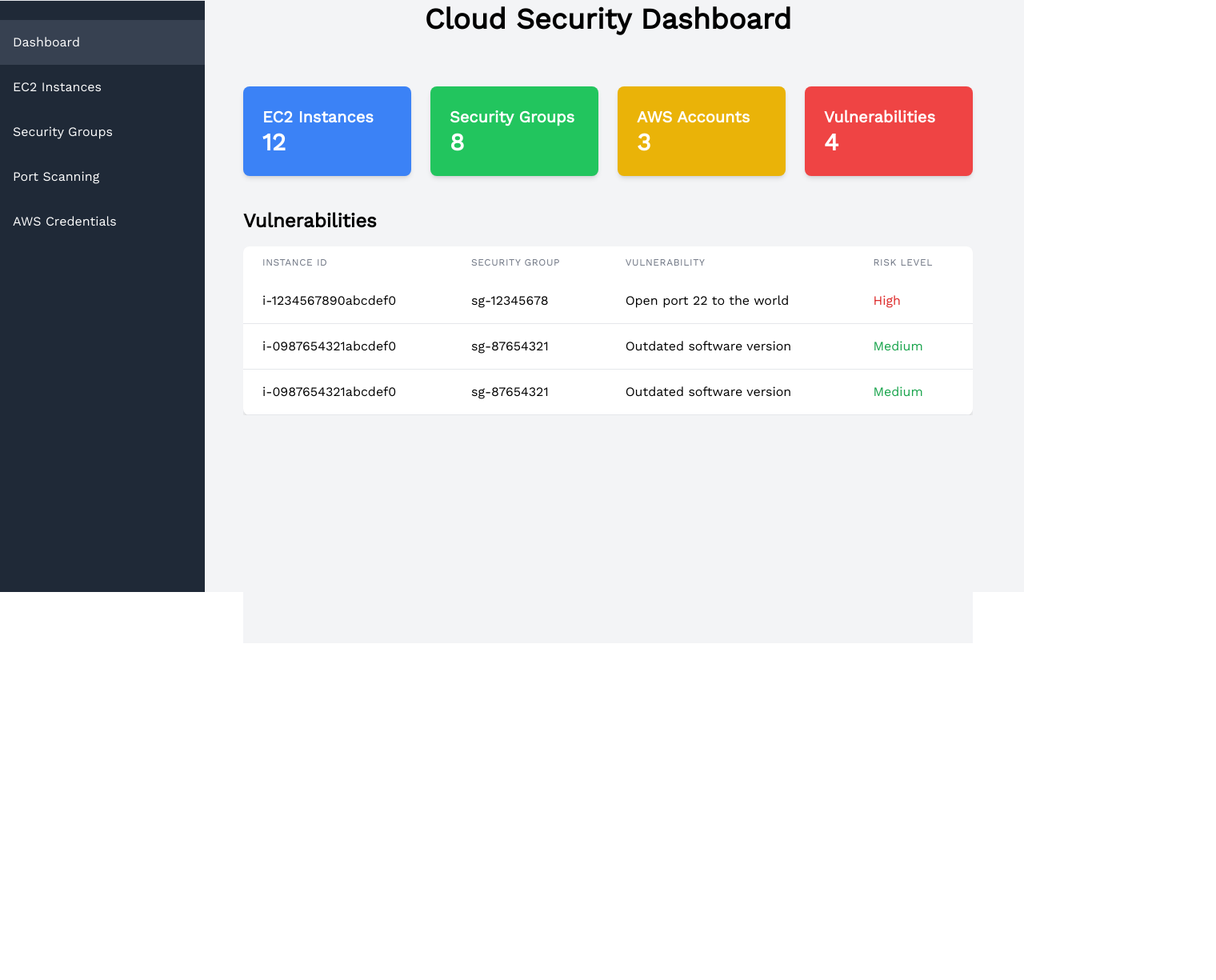
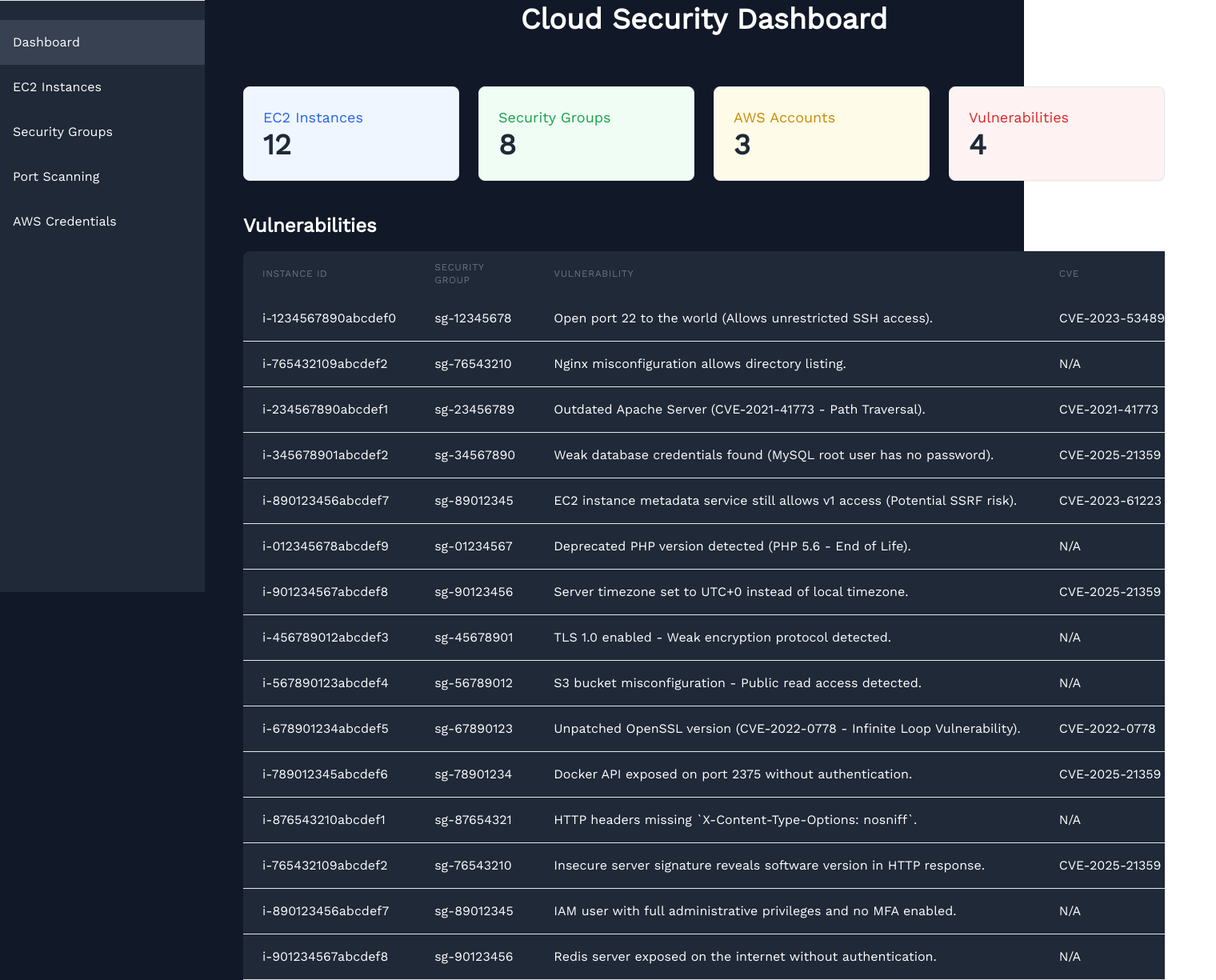
Before and after one commit to iamtoyosee/VulnScannerFrontend, a React (Create React App) app: page / in a window 1280 px wide. Shown: the part 60-1285 px from the top of the page at 80% size, 1520 px wide, since content can reach past the window. Before the commit the page ends 864 px from the top, so only its background shows below. Built offline with nearby package versions, Linux system fonts and the light colour scheme.

Commit message:
update march

```diff
--- a/package.json
+++ b/package.json
@@ -7,6 +7,7 @@
     "@testing-library/react": "^13.4.0",
     "@testing-library/user-event": "^13.5.0",
     "axios": "^1.7.7",
+    "lucide-react": "^0.479.0",
     "react": "^18.3.1",
     "react-dom": "^18.3.1",
     "react-router-dom": "^6.26.2",
--- a/src/App.css
+++ /dev/null
@@ -1,38 +0,0 @@
-.App {
-  text-align: center;
-}
-
-.App-logo {
-  height: 40vmin;
-  pointer-events: none;
-}
-
-@media (prefers-reduced-motion: no-preference) {
-  .App-logo {
-    animation: App-logo-spin infinite 20s linear;
-  }
-}
-
-.App-header {
-  background-color: #282c34;
-  min-height: 100vh;
-  display: flex;
-  flex-direction: column;
-  align-items: center;
-  justify-content: center;
-  font-size: calc(10px + 2vmin);
-  color: white;
-}
-
-.App-link {
-  color: #61dafb;
-}
-
-@keyframes App-logo-spin {
-  from {
-    transform: rotate(0deg);
-  }
-  to {
-    transform: rotate(360deg);
-  }
-}
--- a/src/components/ContentArea.js
+++ b/src/components/ContentArea.js
@@ -17,7 +17,7 @@
   errorMessage
 }) => {
   return (
-    <div className="w-full h-[100vh] ml-60 p-16 bg-gray-100">
+    <div className="w-full ml-60 p-16 bg-transparent">
       {loading && <p className="text-blue-500">Loading...</p>}
       {errorMessage && <p className="text-red-500">{errorMessage}</p>}
       {responseMessage && <p className="text-green-500">{responseMessage}</p>}
--- a/src/components/StatsCards.js
+++ b/src/components/StatsCards.js
@@ -1,27 +1,22 @@
-import React from 'react';
+import React from "react";
 
 const StatsCards = ({ stats }) => {
   return (
-    <div className="grid grid-cols-1 md:grid-cols-4 gap-6 mb-8">
-      <div className="bg-blue-500 text-white p-6 rounded-lg shadow-md">
-        <h3 className="text-xl font-semibold">EC2 Instances</h3>
-        <p className="text-3xl font-bold">{stats.ec2Instances || 0}</p>
-      </div>
-
-      <div className="bg-green-500 text-white p-6 rounded-lg shadow-md">
-        <h3 className="text-xl font-semibold">Security Groups</h3>
-        <p className="text-3xl font-bold">{stats.securityGroups || 0}</p>
-      </div>
-
-      <div className="bg-yellow-500 text-white p-6 rounded-lg shadow-md">
-        <h3 className="text-xl font-semibold">AWS Accounts</h3>
-        <p className="text-3xl font-bold">{stats.awsAccounts || 0}</p>
-      </div>
-
-      <div className="bg-red-500 text-white p-6 rounded-lg shadow-md">
-        <h3 className="text-xl font-semibold">Vulnerabilities</h3>
-        <p className="text-3xl font-bold">{stats.vulnerabilities || 0}</p>
-      </div>
+    <div className="grid grid-cols-1 sm:grid-cols-2 md:grid-cols-4 gap-6 mb-8">
+      {[
+        { title: "EC2 Instances", value: stats.ec2Instances || 0, color: "bg-blue-50", text: "text-blue-600" },
+        { title: "Security Groups", value: stats.securityGroups || 0, color: "bg-green-50", text: "text-green-600" },
+        { title: "AWS Accounts", value: stats.awsAccounts || 0, color: "bg-yellow-50", text: "text-yellow-600" },
+        { title: "Vulnerabilities", value: stats.vulnerabilities || 0, color: "bg-red-50", text: "text-red-600" },
+      ].map((item, index) => (
+        <div
+          key={index}
+          className={`${item.color} p-6 rounded-lg shadow-sm border border-gray-200 hover:shadow-md transition-all`}
+        >
+          <h3 className={`text-lg font-medium ${item.text}`}>{item.title}</h3>
+          <p className="text-4xl font-bold text-gray-800">{item.value}</p>
+        </div>
+      ))}
     </div>
   );
 };
--- a/src/components/VulnerabilitiesTable.js
+++ b/src/components/VulnerabilitiesTable.js
@@ -1,25 +1,56 @@
-import React from 'react';
+import React from "react";
 
 const VulnerabilitiesTable = ({ vulnerabilities }) => {
   return (
-    <div className="overflow-x-auto">
-      <table className="min-w-full bg-white shadow-md rounded-lg overflow-hidden">
+    <div className="overflow-x-auto bg-slate-900">
+      <table className="min-w-full bg-gray-800 text-white shadow-md rounded-lg overflow-hidden">
         <thead>
           <tr>
-            <th className="px-6 py-3 text-left text-xs font-medium text-gray-500 uppercase tracking-wider">Instance ID</th>
-            <th className="px-6 py-3 text-left text-xs font-medium text-gray-500 uppercase tracking-wider">Security Group</th>
-            <th className="px-6 py-3 text-left text-xs font-medium text-gray-500 uppercase tracking-wider">Vulnerability</th>
-            <th className="px-6 py-3 text-left text-xs font-medium text-gray-500 uppercase tracking-wider">Risk Level</th>
+            <th className="px-6 py-3 text-left text-xs font-medium text-gray-500 uppercase tracking-wider">
+              Instance ID
+            </th>
+            <th className="px-6 py-3 text-left text-xs font-medium text-gray-500 uppercase tracking-wider">
+              Security Group
+            </th>
+            <th className="px-6 py-3 text-left text-xs font-medium text-gray-500 uppercase tracking-wider">
+              Vulnerability
+            </th>
+            <th className="px-6 py-3 text-left text-xs font-medium text-gray-500 uppercase tracking-wider">
+              CVE
+            </th>
+            <th className="px-6 py-3 text-left text-xs font-medium text-gray-500 uppercase tracking-wider">
+              Risk Level
+            </th>
           </tr>
         </thead>
         <tbody>
           {vulnerabilities.length > 0 ? (
             vulnerabilities.map((vuln) => (
               <tr key={vuln.id} className="border-b">
-                <td className="px-6 py-4 whitespace-nowrap">{vuln.instanceId}</td>
-                <td className="px-6 py-4 whitespace-nowrap">{vuln.securityGroup}</td>
-                <td className="px-6 py-4 whitespace-nowrap">{vuln.description}</td>
-                <td className={`px-6 py-4 whitespace-nowrap ${vuln.riskLevel === 'High' ? 'text-red-600' : 'text-green-600'}`}>
+                <td className="px-6 py-4 whitespace-nowrap">
+                  {vuln.instanceId}
+                </td>
+                <td className="px-6 py-4 whitespace-nowrap">
+                  {vuln.securityGroup}
+                </td>
+                <td className="px-6 py-4 whitespace-nowrap">
+                  {vuln.description}
+                </td>
+                <td className="px-6 py-4 whitespace-nowrap">
+                  {vuln.cve}
+                </td>
+                <td
+                  className={`px-6 py-4 whitespace-nowrap  ${
+                    vuln.riskLevel === "Critical"
+                      ? "text-red-800 font-semibold" // Dark red for critical issues
+                      : vuln.riskLevel === "High"
+                      ? "text-red-600"
+                      : vuln.riskLevel === "Medium"
+                      ? "text-green-600"
+                      : "text-yellow-500"
+                  }`}
+                >
+                  {" "}
                   {vuln.riskLevel}
                 </td>
               </tr>
--- a/src/pages/Dashboard.js
+++ b/src/pages/Dashboard.js
@@ -28,7 +28,7 @@
   const menuItems = ['Dashboard', 'EC2 Instances', 'Security Groups', 'Port Scanning', 'AWS Credentials'];
 
   return (
-    <div className="flex font-worksans">
+    <div className="flex font-worksans bg-gray-900">
       {/* Sidebar */}
       <Sidebar
         menuItems={menuItems}
--- a/src/pages/StatsDashboard.js
+++ b/src/pages/StatsDashboard.js
@@ -29,37 +29,206 @@
           id: 1,
           instanceId: 'i-1234567890abcdef0',
           securityGroup: 'sg-12345678',
-          description: 'Open port 22 to the world',
+          description: 'Open port 22 to the world (Allows unrestricted SSH access).',
           riskLevel: 'High',
+          cve: 'CVE-2023-53489',
+          recommendation: 'Restrict SSH access to known IPs using security group rules.'
+        },
+        {
+          id: 13,
+          instanceId: 'i-765432109abcdef2',
+          securityGroup: 'sg-76543210',
+          description: 'Nginx misconfiguration allows directory listing.',
+          riskLevel: 'Medium',
+          cve: 'N/A',
+          recommendation: 'Disable directory listing in Nginx configuration.'
         },
         {
           id: 2,
-          instanceId: 'i-0987654321abcdef0',
-          securityGroup: 'sg-87654321',
-          description: 'Outdated software version',
-          riskLevel: 'Medium',
+          instanceId: 'i-234567890abcdef1',
+          securityGroup: 'sg-23456789',
+          description: 'Outdated Apache Server (CVE-2021-41773 - Path Traversal).',
+          riskLevel: 'Critical',
+          cve: 'CVE-2021-41773',
+          recommendation: 'Upgrade Apache to version 2.4.51 or later.'
         },
         {
-            id: 2,
-            instanceId: 'i-0987654321abcdef0',
-            securityGroup: 'sg-87654321',
-            description: 'Outdated software version',
-            riskLevel: 'Medium',
-          },
+          id: 3,
+          instanceId: 'i-345678901abcdef2',
+          securityGroup: 'sg-34567890',
+          description: 'Weak database credentials found (MySQL root user has no password).',
+          riskLevel: 'High',
+          cve: 'CVE-2025-21359',
+          recommendation: 'Set a strong password for MySQL root user and disable remote root access.'
+        },
+        {
+          id: 8,
+          instanceId: 'i-890123456abcdef7',
+          securityGroup: 'sg-89012345',
+          description: 'EC2 instance metadata service still allows v1 access (Potential SSRF risk).',
+          riskLevel: 'Low',
+          cve: 'CVE-2023-61223',
+          recommendation: 'Enforce IMDSv2 to reduce SSRF attack risk.'
+        },
+        {
+          id: 10,
+          instanceId: 'i-012345678abcdef9',
+          securityGroup: 'sg-01234567',
+          description: 'Deprecated PHP version detected (PHP 5.6 - End of Life).',
+          riskLevel: 'Medium',
+          cve: 'N/A',
+          recommendation: 'Upgrade PHP to at least version 7.4 or later.'
+        },
+        {
+          id: 9,
+          instanceId: 'i-901234567abcdef8',
+          securityGroup: 'sg-90123456',
+          description: 'Server timezone set to UTC+0 instead of local timezone.',
+          riskLevel: 'Low',
+          cve: 'CVE-2025-21359',
+          recommendation: 'Set the correct timezone for logging consistency.'
+        },
+        {
+          id: 4,
+          instanceId: 'i-456789012abcdef3',
+          securityGroup: 'sg-45678901',
+          description: 'TLS 1.0 enabled - Weak encryption protocol detected.',
+          riskLevel: 'Medium',
+          cve: 'N/A',
+          recommendation: 'Disable TLS 1.0 and enforce TLS 1.2 or later.'
+        },
+        {
+          id: 5,
+          instanceId: 'i-567890123abcdef4',
+          securityGroup: 'sg-56789012',
+          description: 'S3 bucket misconfiguration - Public read access detected.',
+          riskLevel: 'Critical',
+          cve: 'N/A',
+          recommendation: 'Restrict public access to S3 bucket using bucket policies and IAM roles.'
+        },
+        {
+          id: 6,
+          instanceId: 'i-678901234abcdef5',
+          securityGroup: 'sg-67890123',
+          description: 'Unpatched OpenSSL version (CVE-2022-0778 - Infinite Loop Vulnerability).',
+          riskLevel: 'High',
+          cve: 'CVE-2022-0778',
+          recommendation: 'Upgrade OpenSSL to version 1.1.1n or later.'
+        },
+        {
+          id: 7,
+          instanceId: 'i-789012345abcdef6',
+          securityGroup: 'sg-78901234',
+          description: 'Docker API exposed on port 2375 without authentication.',
+          riskLevel: 'Critical',
+          cve: 'CVE-2025-21359',
+          recommendation: 'Disable Docker API remote access or enforce authentication and firewall rules.'
+        },
+        {
+          id: 12,
+          instanceId: 'i-876543210abcdef1',
+          securityGroup: 'sg-87654321',
+          description: 'HTTP headers missing `X-Content-Type-Options: nosniff`.',
+          riskLevel: 'Low',
+          cve: 'N/A',
+          recommendation: 'Add the header to prevent MIME type sniffing attacks.'
+        },
+        {
+          id: 13,
+          instanceId: 'i-765432109abcdef2',
+          securityGroup: 'sg-76543210',
+          description: 'Insecure server signature reveals software version in HTTP response.',
+          riskLevel: 'Low',
+          cve: 'CVE-2025-21359',
+          recommendation: 'Disable server signatures to prevent information disclosure.'
+        },
+        {
+          id: 8,
+          instanceId: 'i-890123456abcdef7',
+          securityGroup: 'sg-89012345',
+          description: 'IAM user with full administrative privileges and no MFA enabled.',
+          riskLevel: 'High',
+          cve: 'N/A',
+          recommendation: 'Enforce MFA on IAM accounts with admin access.'
+        },
+        {
+          id: 9,
+          instanceId: 'i-901234567abcdef8',
+          securityGroup: 'sg-90123456',
+          description: 'Redis server exposed on the internet without authentication.',
+          riskLevel: 'Critical',
+          cve: 'N/A',
+          recommendation: 'Restrict Redis access to private subnets and enable authentication.'
+        },
+        {
+          id: 10,
+          instanceId: 'i-012345678abcdef9',
+          securityGroup: 'sg-01234567',
+          description: 'Deprecated PHP version detected (PHP 5.6 - End of Life).',
+          riskLevel: 'Medium',
+          cve: 'CVE-2025-21359',
+          recommendation: 'Upgrade PHP to at least version 7.4 or later.'
+        },
+        {
+          id: 11,
+          instanceId: 'i-987654321abcdef0',
+          securityGroup: 'sg-98765432',
+          description: 'Unauthorized EC2 metadata service access detected (IMDSv1).',
+          riskLevel: 'High',
+          cve: 'N/A',
+          recommendation: 'Enforce IMDSv2 to prevent SSRF-based attacks.'
+        },
+        {
+          id: 12,
+          instanceId: 'i-876543210abcdef1',
+          securityGroup: 'sg-87654321',
+          description: 'Potential log4j vulnerability (CVE-2021-44228 - Log4Shell).',
+          riskLevel: 'Critical',
+          cve: 'CVE-2021-44228',
+          recommendation: 'Upgrade Log4j to version 2.16.0 or later.'
+        },
+        {
+          id: 13,
+          instanceId: 'i-765432109abcdef2',
+          securityGroup: 'sg-76543210',
+          description: 'Nginx misconfiguration allows directory listing.',
+          riskLevel: 'Medium',
+          cve: 'N/A',
+          recommendation: 'Disable directory listing in Nginx configuration.'
+        },
+        {
+          id: 14,
+          instanceId: 'i-654321098abcdef3',
+          securityGroup: 'sg-65432109',
+          description: 'SMTP server allows open relay (Spam risk).',
+          riskLevel: 'High',
+          cve: 'CVE-2021-44228',
+          recommendation: 'Restrict SMTP relay access to trusted sources only.'
+        },
+        {
+          id: 15,
+          instanceId: 'i-543210987abcdef4',
+          securityGroup: 'sg-54321098',
+          description: 'AWS Lambda function has excessive permissions (AdministratorAccess).',
+          riskLevel: 'High',
+          cve: 'N/A',
+          recommendation: 'Follow the principle of least privilege (PoLP) and restrict Lambda permissions.'
+        }
       ]);
+
     }, 1000);
   }, []);
 
   return (
-    <div className="min-h-screen bg-gray-100 font-worksans">
-      <h1 className="text-4xl font-bold mb-16 text-center">Cloud Security Dashboard</h1>
+    <div className="min-h-screen font-worksans">
+      <h1 className="text-4xl font-bold mb-16 text-center text-white">Cloud Security Dashboard</h1>
 
       {/* Stats Cards */}
       <StatsCards stats={stats} />
 
       {/* Vulnerabilities Table */}
       <div className="mt-10">
-        <h2 className="text-2xl font-semibold mb-4">Vulnerabilities</h2>
+        <h2 className="text-2xl font-semibold mb-4 text-white">Vulnerabilities</h2>
         <VulnerabilitiesTable vulnerabilities={vulnerabilities} />
 
       </div>
--- a/tailwind.config.js
+++ b/tailwind.config.js
@@ -1,4 +1,5 @@
 module.exports = {
+  darkMode: "class",
   content: [
     "./src/**/*.{js,jsx,ts,tsx}",
   ],
```
Also changed, not shown: 1 other file (tests, documents, lock files or other folders).
